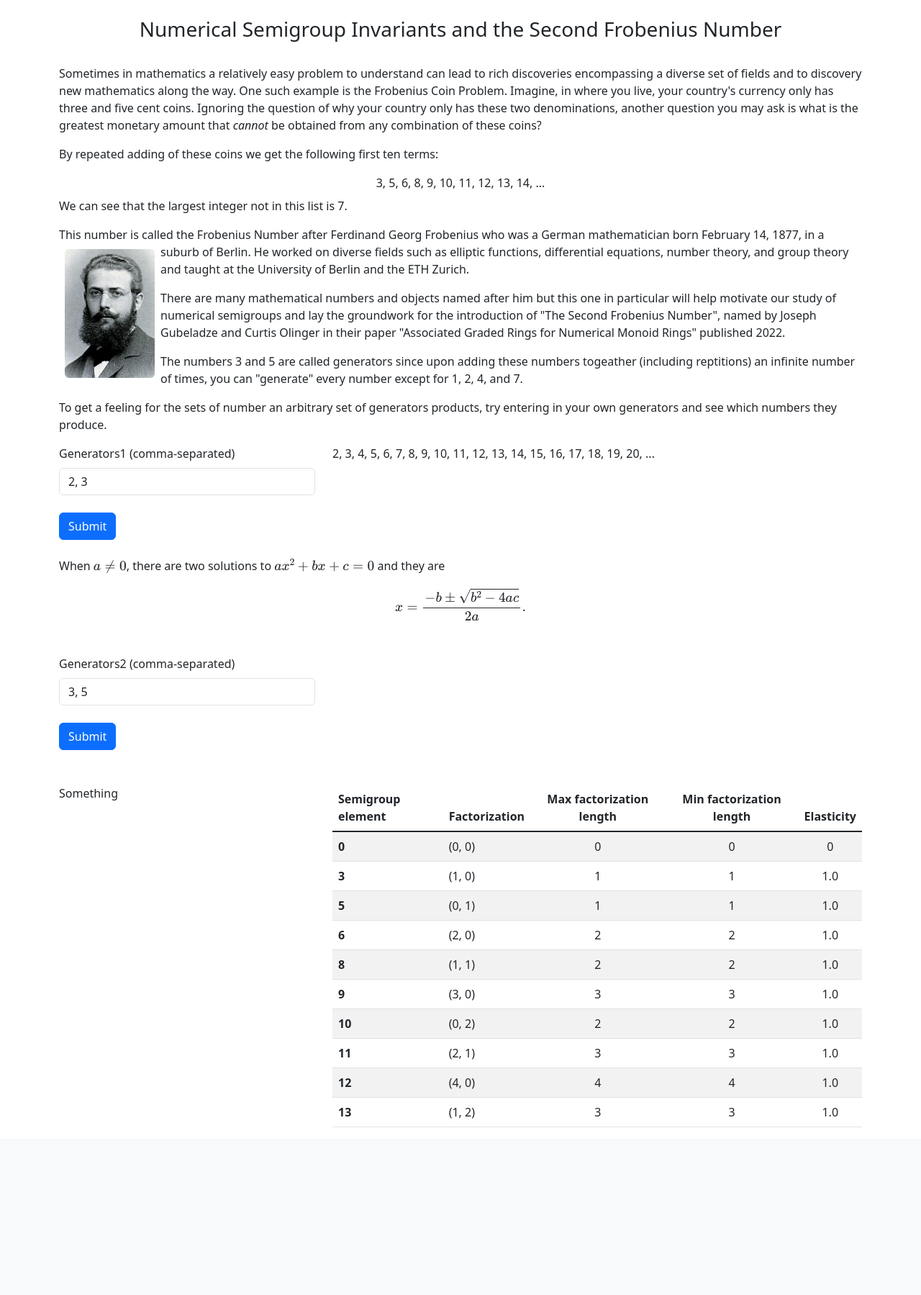
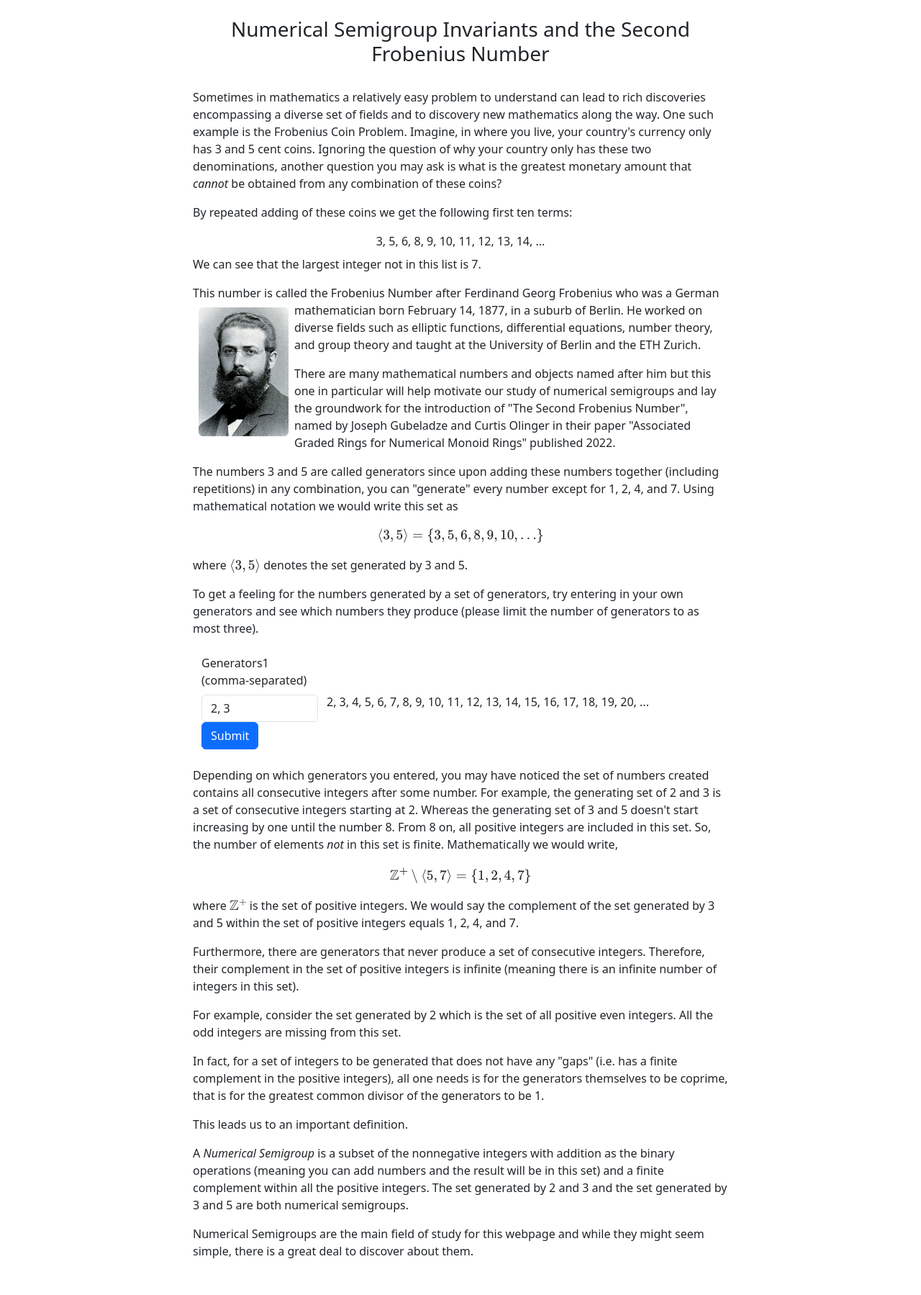
Before and after one commit to curtisolinger/NumericalLabs, a Flask app: page /semigroups in a window 1280 px wide. Shown: the part 56-1855 px from the top of the page at 72% size. Before the commit the page ends 1622 px from the top, so only its background shows below. Run offline with Flask 3, Linux system fonts and the light colour scheme; some libraries are stand-ins or nearby versions.

Commit message:
Continuing to add content and added id functionality to forms

```diff
--- a/templates/semigroups.html
+++ b/templates/semigroups.html
@@ -5,20 +5,21 @@
 
 {% block content %}
 
+<div class="container">
+    <div class="col-lg-2"></div>
+    <div class="col-lg-8 mx-auto">
         <div class="container text-center my-4">
             <div class="row">
-        <div class="col h3">Numerical Semigroup Invariants and the Second
-            Frobenius Number</div>
+                <div class="col h3">Numerical Semigroup Invariants and the
+                    Second Frobenius Number</div>
             </div>
         </div>
-
-<div class="container">
         <p>
             Sometimes in mathematics a relatively easy problem to understand can
             lead to rich discoveries encompassing a diverse set of fields and to
             discovery new mathematics along the way. One such example is the
             Frobenius Coin Problem. Imagine, in where you live, your country's
-        currency only has three and five cent coins. Ignoring the question
+            currency only has 3 and 5 cent coins. Ignoring the question
             of why your country only has these two denominations, another
             question you may ask is what is the greatest monetary amount that
             <em>cannot</em> be obtained from any combination of these coins?
@@ -49,7 +50,7 @@
             equations, number theory, and group theory and taught at the
             University of Berlin and the ETH Zurich.
         </p>
-    <p>
+        <p id="gen1">
             There are many mathematical numbers and objects named after him but
             this one in particular will help motivate our study of numerical
             semigroups and lay the groundwork for the introduction of "The
@@ -58,28 +59,44 @@
             Rings" published 2022.
         </p>
         <p>The numbers 3 and 5 are called generators since upon adding these
-        numbers togeather (including reptitions) an infinite number of
-        times, you can "generate" every number except for 1, 2, 4, and 7.
+            numbers together (including repetitions) in any combination, you can
+            "generate" every number except for 1, 2, 4, and 7.
+            Using mathematical notation we would write this set as
+            \[
+                \langle 3, 5 \rangle = \{3, 5, 6, 8, 9, 10, \ldots \}
+            \]
+            where \( \langle 3, 5 \rangle\) denotes the set generated by 3 and 5.
         </p>
-    <p>To get a feeling for the sets of number an arbitrary set of
-        generators products, try entering in your own generators and see
-        which numbers they produce.
+        <p>
+            To get a feeling for the numbers generated by a set of generators,
+            try entering in your own generators and see which numbers they
+            produce (please limit the number of generators to
+            as most three).
         </p>
-</div>
 
-<div class="container my-2">
-    <div class="row">
-        <div class="col-sm-4">
-            <form action="{{ url_for('semigroups') }}" method="POST">
+
+
+
+
+
+
+
+        <div class="container">
+
+            <div class="row my-4">
+
+                <div class="col-3">
+                    <form action="{{ url_for('semigroups', _anchor='gen1') }}"
+                          method="POST">
                         {{ form1.csrf_token }}
                         {{ form1.generators1.label(class="form-label") }}
                         {{ form1.generators1(class="form-control",
                         value=session['gen1'])  }}
-                <br/>
                         {{ form1.submit(class="btn btn-primary") }}
                     </form>
                 </div>
-        <div class="col-sm-8">
+
+                <div class="col-9 row align-items-center">
                     {% for num in example_1 %}
                         {{ num }},
                     {% endfor %}...
@@ -87,25 +104,64 @@
             </div>
         </div>
 
-
-
-
-<!--Some Latex-->
-<div class="container my-4">
         <p>
-        When \(a \ne 0\), there are two solutions to \(ax^2 + bx + c = 0\) and
-        they are
+            Depending on which generators you entered, you may have noticed
+            the set of numbers created contains all consecutive integers after
+            some number. For example, the generating set of 2 and 3 is a
+            set of consecutive integers starting at 2. Whereas the
+            generating set of 3 and 5 doesn't start increasing by one until the
+            number 8. From 8 on, all positive integers are included in this
+            set. So, the number of elements <em>not</em> in this set is finite.
+            Mathematically we would write,
             \[
-            x = {-b \pm \sqrt{b^2-4ac} \over 2a}.
+                \mathbb{Z^+} \setminus \langle 5, 7 \rangle = \{ 1, 2, 4, 7 \}
             \]
+            where \( \mathbb{Z}^+ \) is the set of positive integers. We
+            would say
+            the complement of the set generated by 3 and 5 within the set of
+            positive integers equals 1, 2, 4, and 7.
         </p>
-</div>
+        <p>
+            Furthermore, there are generators that never produce a
+            set of consecutive integers. Therefore, their complement in
+            the set of positive integers is infinite (meaning there is an
+            infinite number of integers in this set).
+        </p>
+        <p>
+            For example, consider the set generated by 2 which is the set of all
+            positive even integers. All the odd integers are missing from this
+            set.
+        </p>
+        <p>
+            In fact, for a set of integers to be generated that does not have
+            any "gaps" (i.e. has a finite complement in the positive integers),
+            all one needs is for the generators themselves to be coprime, that
+            is for the greatest common divisor of the generators to be 1.
+        </p>
+        <p>
+            This leads us to an important definition.
+        </p>
+        <p>
+            A <em>Numerical Semigroup</em> is a subset of the nonnegative integers
+            with
+            addition as the binary operations (meaning you can add numbers and
+            the result will be in this set) and a finite complement within all
+            the positive integers. The set generated by 2 and 3 and the set
+            generated by 3 and 5 are both numerical semigroups.
+        </p>
+        <p>
+            Numerical Semigroups are the main field of study for this webpage
+            and while they might seem simple, there is a great deal to discover
+            about them.
+        </p>
+        <p></p>
 
         <!--Form and graph-->
-<div class="container my-5">
+        <div class="container my-5" id="gen2">
             <div class="row">
                 <div class="col-sm-4">
-            <form action="{{ url_for('semigroups') }}" method="POST">
+                    <form action="{{ url_for('semigroups', _anchor='gen2') }}"
+                          method="POST">
                         {{ form2.csrf_token }}
                         {{ form2.generators2.label(class="form-label") }}
                         {{ form2.generators2(class="form-control",
@@ -121,15 +177,8 @@
             </div>
         </div>
 
-
         <!--Invariant table-->
-<div class="container">
-    <div class="row">
-        <div class="col-sm-4">
-            Something
-        </div>
-        <div class="col-sm-8">
-            <table class="table table-striped">
+        <table class="table table-striped px-4">
             <thead>
             <tr>
                 <th scope="col">Semigroup element</th>
@@ -156,9 +205,42 @@
                 {% endfor %}
             </tbody>
         </table>
+
+
+        <!--Some Latex-->
+        <div class="container my-4">
+            <p>
+                When \(a \ne 0\), there are two solutions to \(ax^2 + bx + c = 0\) and
+                they are
+                \[
+                    x = {-b \pm \sqrt{b^2-4ac} \over 2a}.
+                \]
+            </p>
         </div>
+
+
+
     </div>
+    <div class="col-lg-2"></div>
 </div>
+
+
+
+
+
+
+
+
+
+
+
+
+
+
+
+
+
+
 
 
 
@@ -168,43 +250,6 @@
     <script src='https://cdn.plot.ly/plotly-latest.min.js'></script>
     <script type='text/javascript'>
         var graphs = {{ graphJSON | safe }};
-
-<!--        // Form 1 submission-->
-<!--        $('#form1').submit(function (e) {-->
-<!--            e.preventDefault();-->
-<!--            $.ajax({-->
-<!--                type: 'POST',-->
-<!--                url: '/semigroups/form1',-->
-<!--                data: $('#form1').serialize(),-->
-<!--                success: function (response) {-->
-<!--                    $('#example_1').html(response.example_1);-->
-<!--                    $('#chart').html(response.graphJSON);-->
-<!--                    // Update other elements as needed-->
-<!--                },-->
-<!--                error: function (error) {-->
-<!--                    console.log(error);-->
-<!--                }-->
-<!--            });-->
-<!--        });-->
-
-<!--        // Form 2 submission-->
-<!--        $('#form2').submit(function (e) {-->
-<!--            e.preventDefault();-->
-<!--            $.ajax({-->
-<!--                type: 'POST',-->
-<!--                url: '/semigroups/form2',-->
-<!--                data: $('#form2').serialize(),-->
-<!--                success: function (response) {-->
-<!--                    $('#chart').html(response.graphJSON);-->
-<!--                    // Update other elements as needed-->
-<!--                },-->
-<!--                error: function (error) {-->
-<!--                    console.log(error);-->
-<!--                }-->
-<!--            });-->
-<!--        });-->
-
-
         Plotly.plot('chart', graphs, {});
     </script>
     {{ super() }}
```
Lines whose indentation alone changed are shown as unchanged.
